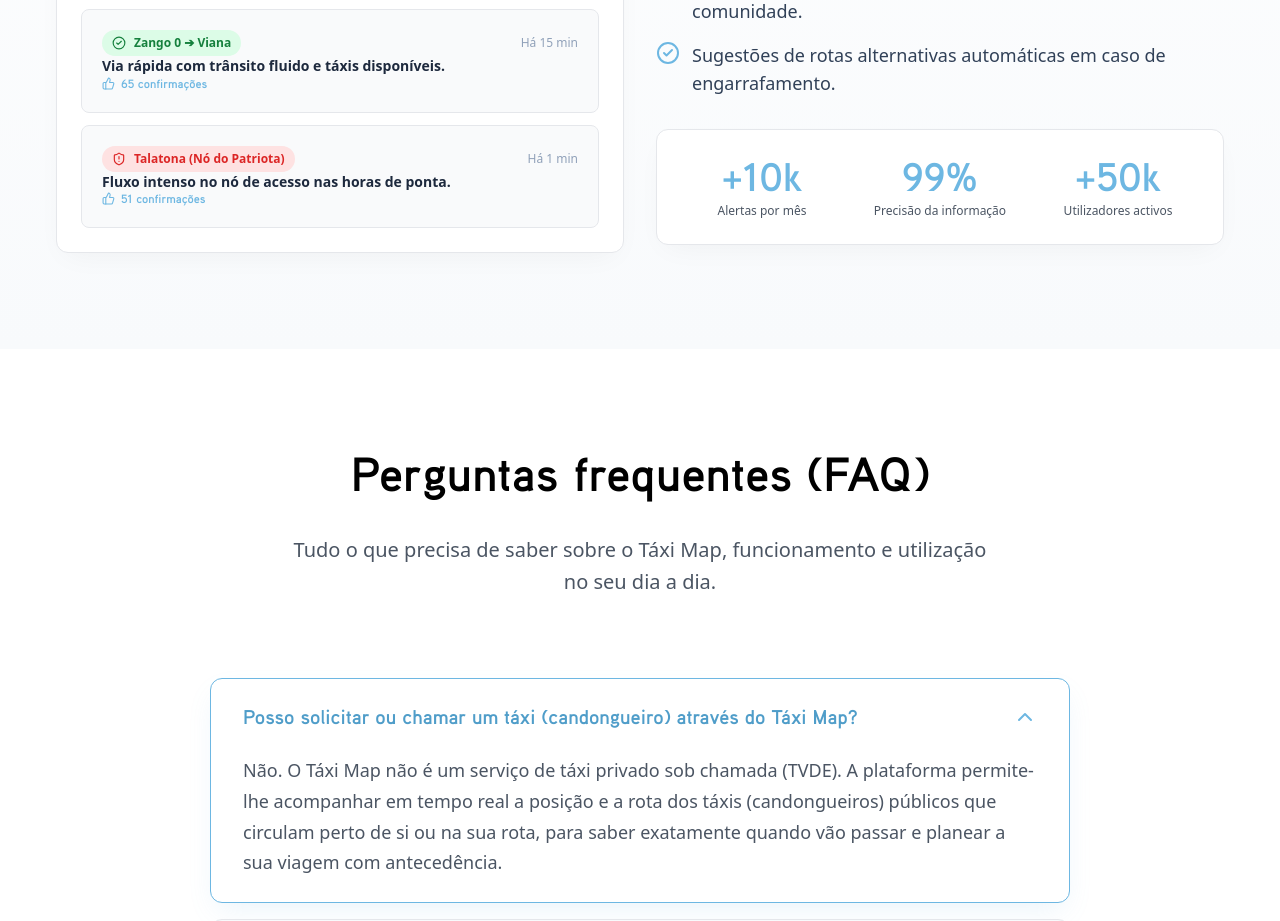
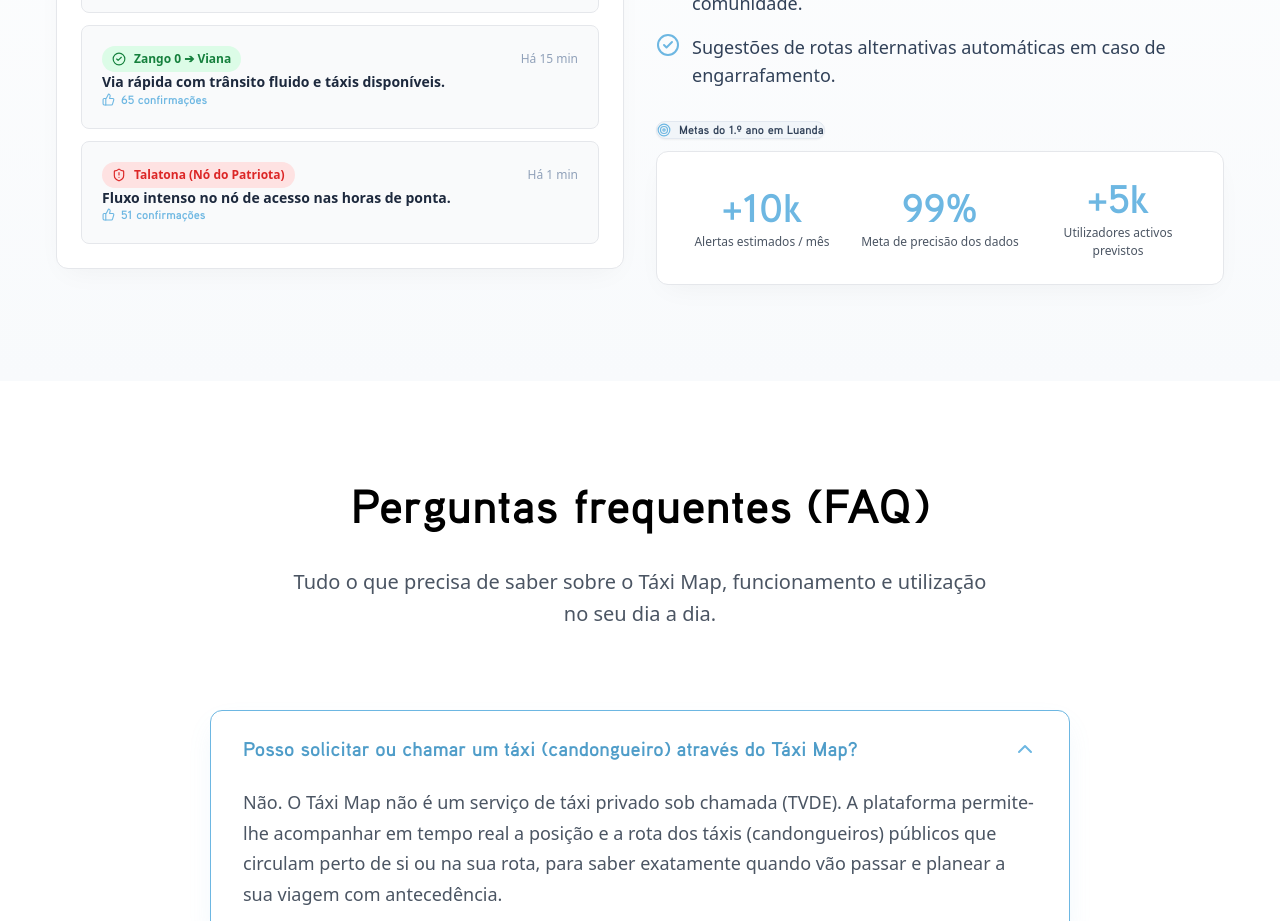
Before and after one commit to Taxi-Map/taximap_front, a React (Vite) app: page /empresas in a window 1280 px wide. Shown: the part 2780-3701 px from the top of the page. Built offline with nearby package versions, Linux system fonts and the light colour scheme; no server answers; a web font is replaced by a local one.

Commit message:
feat(copy): align community stats with year 1 targets (+10k, 99%, +5k active users)

```diff
--- a/src/components/ui/Community/Community.tsx
+++ b/src/components/ui/Community/Community.tsx
@@ -1,6 +1,6 @@
 import { useState, useEffect } from "react";
 import { useTranslation } from "react-i18next";
-import { ThumbsUp, AlertTriangle, CheckCircle2, ShieldAlert, Activity } from "lucide-react";
+import { ThumbsUp, AlertTriangle, CheckCircle2, ShieldAlert, Activity, Target } from "lucide-react";
 import "./Community.css";
 import communityContent from "../../../content/Community.json";
 
@@ -212,10 +212,21 @@
 							</ul>
 						</div>
 
-						{/* Stats Grid */}
+						{/* Stats Grid Container with Year 1 Target Badge */}
+						<div className="flex flex-col gap-3">
+							<div className="flex items-center gap-2 self-start bg-slate-100 border border-slate-200 px-3.5 py-1.5 rounded-full text-xs font-bold text-slate-700 shadow-xs">
+								<Target size={14} className="text-[#6DB7E2]" />
+								<span>
+									{t(
+										communityContent.statsHeader.badgeKey,
+										communityContent.statsHeader.badgeFallback
+									)}
+								</span>
+							</div>
+
 							<div className="stats-grid-card">
 								{statsList.map((stat, idx) => (
-								<div key={idx} className="flex flex-col items-center justify-center">
+									<div key={idx} className="flex flex-col items-center justify-center text-center">
 										<span className="stat-item-number">{stat.number}</span>
 										<span className="stat-item-label">{stat.label}</span>
 									</div>
@@ -224,6 +235,7 @@
 						</div>
 					</div>
 				</div>
+			</div>
 		</section>
 	);
 }
--- a/src/content/Community.json
+++ b/src/content/Community.json
@@ -17,21 +17,25 @@
       "fallback": "Sugestões de rotas alternativas automáticas em caso de engarrafamento."
     }
   ],
+  "statsHeader": {
+    "badgeKey": "communitySection.statsHeader.badge",
+    "badgeFallback": "Metas do 1.º ano em Luanda"
+  },
   "stats": [
     {
       "number": "+10k",
       "labelKey": "communitySection.stats.alerts",
-      "labelFallback": "Alertas por mês"
+      "labelFallback": "Alertas estimados / mês"
     },
     {
       "number": "99%",
       "labelKey": "communitySection.stats.accuracy",
-      "labelFallback": "Precisão da informação"
+      "labelFallback": "Meta de precisão dos dados"
     },
     {
-      "number": "+50k",
+      "number": "+5k",
       "labelKey": "communitySection.stats.users",
-      "labelFallback": "Utilizadores activos"
+      "labelFallback": "Utilizadores activos previstos"
     }
   ],
   "sampleAlerts": [
--- a/src/locales/pt.json
+++ b/src/locales/pt.json
@@ -74,10 +74,13 @@
         "validation": "Informações validadas continuamente pela própria comunidade.",
         "routes": "Sugestões de rotas alternativas automáticas em caso de engarrafamento."
       },
+      "statsHeader": {
+        "badge": "Metas do 1.º ano em Luanda"
+      },
       "stats": {
-        "alerts": "Alertas por mês",
-        "accuracy": "Precisão da informação",
-        "users": "Utilizadores activos"
+        "alerts": "Alertas estimados / mês",
+        "accuracy": "Meta de precisão dos dados",
+        "users": "Utilizadores activos previstos"
       },
       "alerts": {
         "0": {
@@ -97,7 +100,7 @@
           "timeAgo": "Há 1 min"
         },
         "4": {
-          "message": "Trânsito normalizado na rotunda principal.",
+          "message": "Trânsito normalizado na via principal.",
           "timeAgo": "Há 10 min"
         },
         "5": {
```
Lines whose indentation alone changed are shown as unchanged.
